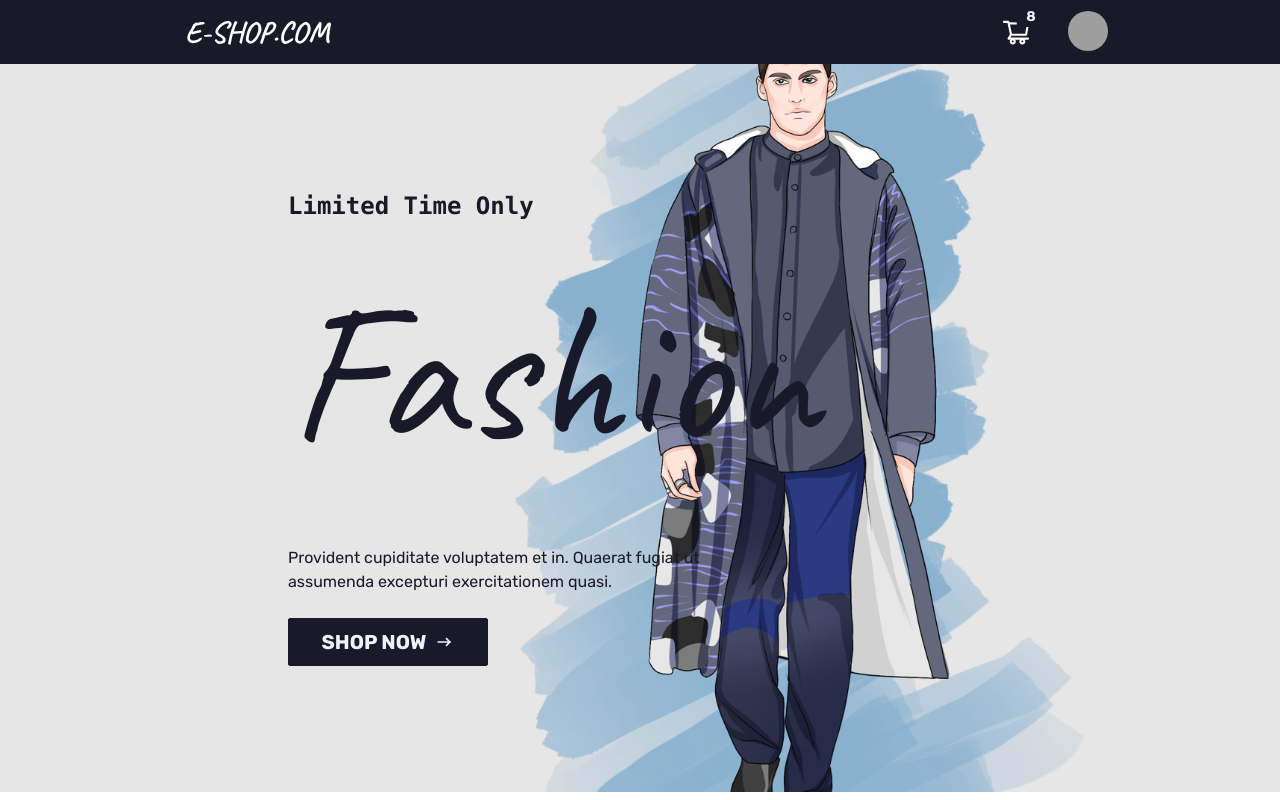
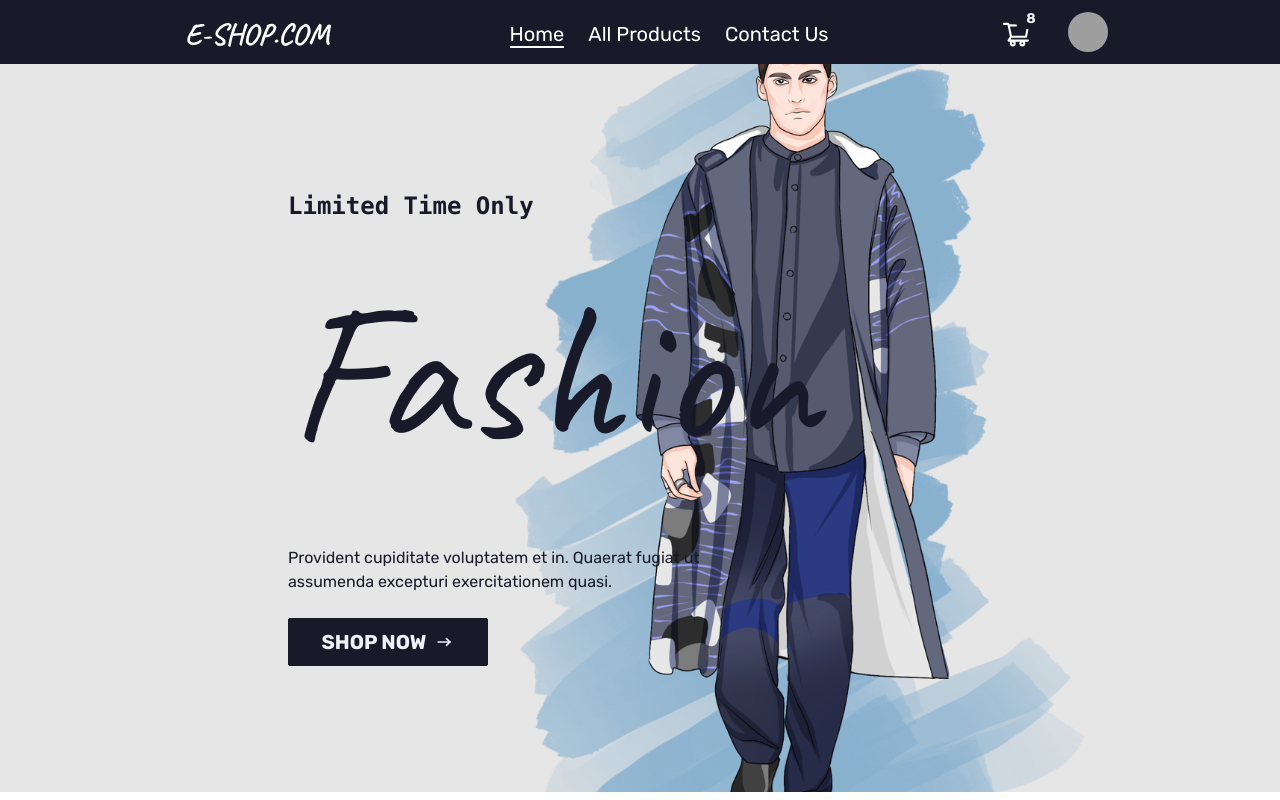
Before and after one commit to danilodavid521/Ecommerce_website, a React (Vite) app: page / in a window 1280 px wide. Built offline with nearby package versions, Linux system fonts and the light colour scheme; no server answers; grey boxes are pictures that could not be loaded.

Commit message:
added new routes to main Navbar

```diff
--- a/src/App.jsx
+++ b/src/App.jsx
@@ -1,7 +1,6 @@
 import { Routes, Route } from "react-router-dom";
 import { Navbar, Modal, ProtectedRoute, AdminRoute } from "./components";
 import {
-	About,
 	Home,
 	OrderHistory,
 	Cart,
@@ -9,6 +8,7 @@ import {
 	NotFound,
 	Admin,
 	AllProducts,
+	Contact,
 } from "./pages";
 import { ToastContainer } from "react-toastify";
 
@@ -19,7 +19,6 @@ const App = () => {
 			<Navbar />
 			<Routes>
 				<Route path="/" element={<Home />} />
-				<Route path="/about" element={<About />} />
 				<Route
 					path="/my-orders"
 					element={
@@ -30,6 +29,7 @@ const App = () => {
 				/>
 				<Route path="/cart" element={<Cart />} />
 				<Route path="/reset" element={<ResetPassword />} />
+				<Route path="/contact" element={<Contact />} />
 				<Route path="/all" element={<AllProducts />} />
 				{/* ADMIN ROUTES */}
 				<Route
--- a/src/components/login/Login.jsx
+++ b/src/components/login/Login.jsx
@@ -69,8 +69,8 @@ const Login = () => {
 				<div className="flex bg-white rounded-lg shadow-lg overflow-hidden mx-auto max-w-4xl">
 					<div className="w-full px-8 pt-4 pb-6">
 						<p className="text-xl text-gray-600 text-center">Welcome back</p>
-						<button className="btn w-full mt-4 gap-2" onClick={googleSignIn}>
-							<FcGoogle size={22} />
+						<button className="btn w-full mt-4 gap-2">
+							<FcGoogle size={22} onClick={googleSignIn} />
 							Sign in with google
 						</button>
 						<div className="divider text-xs text-gray-400 uppercase">
--- a/src/components/navbar/Navbar.jsx
+++ b/src/components/navbar/Navbar.jsx
@@ -1,5 +1,5 @@
 import React, { useEffect, useState } from "react";
-import { Link, useNavigate } from "react-router-dom";
+import { Link, NavLink, useNavigate } from "react-router-dom";
 import { AdminOnlyLink } from "../adminRoute/AdminRoute";
 import { AiOutlineShoppingCart, AiOutlineSearch } from "react-icons/ai";
 import { toast } from "react-toastify";
@@ -51,17 +51,48 @@ const Navbar = () => {
 				toast.error(errorCode, errorMessage);
 			});
 	}
+	let activeStyle = {
+		borderBottom: "2px solid white",
+	};
 
 	return (
 		<>
-			<nav className="h-[8vh] bg-neutral shadow-xl  flex items-center ">
+			<nav className="h-[8vh] bg-neutral shadow-xl ">
 				<div className="navbar w-full md:w-9/12 mx-auto flex items-center justify-between">
-					<section className="w-full md:gap-4">
+					<section className="md:gap-4">
 						<Link to="/" className="btn btn-ghost ">
 							<h1 className="logo text-white text-lg md:text-3xl ">E-Shop.com</h1>
 						</Link>
 					</section>
-
+					<div>
+						<ul className="flex items-center gap-x-6">
+							<li className="text-white text-xl">
+								<NavLink
+									to="/"
+									style={({ isActive }) => (isActive ? activeStyle : null)}
+									end
+								>
+									Home
+								</NavLink>
+							</li>
+							<li className="text-white text-xl">
+								<NavLink
+									to="/all"
+									style={({ isActive }) => (isActive ? activeStyle : null)}
+								>
+									All Products
+								</NavLink>
+							</li>
+							<li className="text-white text-xl">
+								<NavLink
+									to="/contact"
+									style={({ isActive }) => (isActive ? activeStyle : null)}
+								>
+									Contact Us
+								</NavLink>
+							</li>
+						</ul>
+					</div>
 					<div className="md:gap-2">
 						<div className="dropdown dropdown-end ">
 							<label tabIndex={0} className="btn btn-ghost btn-circle">
--- a/src/pages/about/About.jsx
+++ /dev/null
@@ -1,7 +0,0 @@
-import React from "react";
-
-const About = () => {
-	return <div>About</div>;
-};
-
-export default About;
--- /dev/null
+++ b/src/pages/contact/Contact.jsx
@@ -0,0 +1,7 @@
+import React from "react";
+
+const Contact = () => {
+	return <div>Contact</div>;
+};
+
+export default Contact;
--- a/src/pages/index.js
+++ b/src/pages/index.js
@@ -1,4 +1,3 @@
-export { default as About } from "./about/About";
 export { default as Home } from "./home/Home";
 export { default as Admin } from "./admin/Admin";
 export { default as Cart } from "./cart/Cart";
@@ -6,3 +5,4 @@ export { default as OrderHistory } from "./orderHistory/OrderHistory";
 export { default as ResetPassword } from "./resetPassword/ResetPassword";
 export { default as NotFound } from "./notFound/NotFound";
 export { default as AllProducts } from "./allProducts/Allproducts";
+export { default as Contact } from "./contact/Contact";
--- a/src/pages/notFound/NotFound.jsx
+++ b/src/pages/notFound/NotFound.jsx
@@ -15,9 +15,10 @@ const NotFound = () => {
 									Sorry about that! Please visit our hompage to get where you need
 									to go.
 								</p>
-								<button className="sm:w-full lg:w-auto my-2 border rounded md py-4 px-8 text-center bg-indigo-600 text-white hover:bg-indigo-700 focus:outline-none focus:ring-2 focus:ring-indigo-700 focus:ring-opacity-50">
-									<Link to="/"> Take me there!</Link>
-								</button>
+
+								<Link to="/">
+									<button className="btn btn-primary">Take me there</button>
+								</Link>
 							</div>
 						</div>
 						<div>
```
